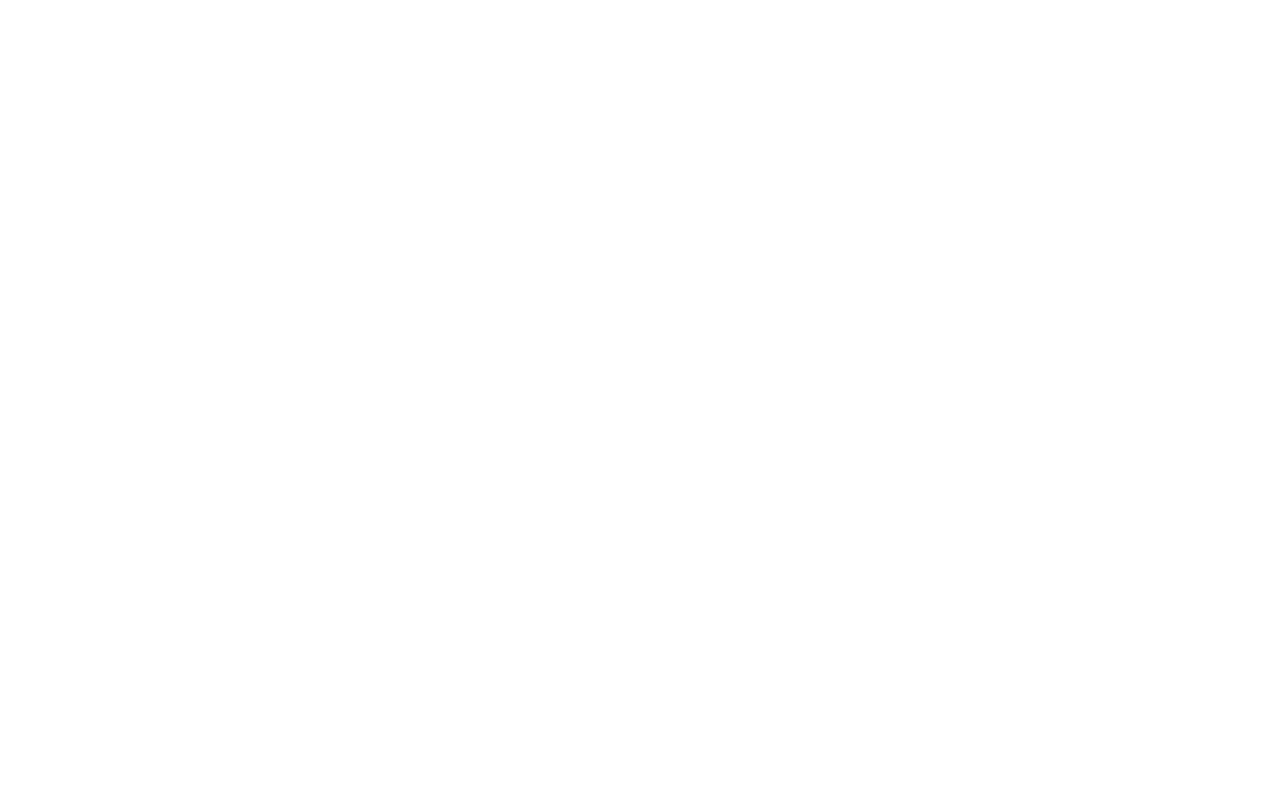
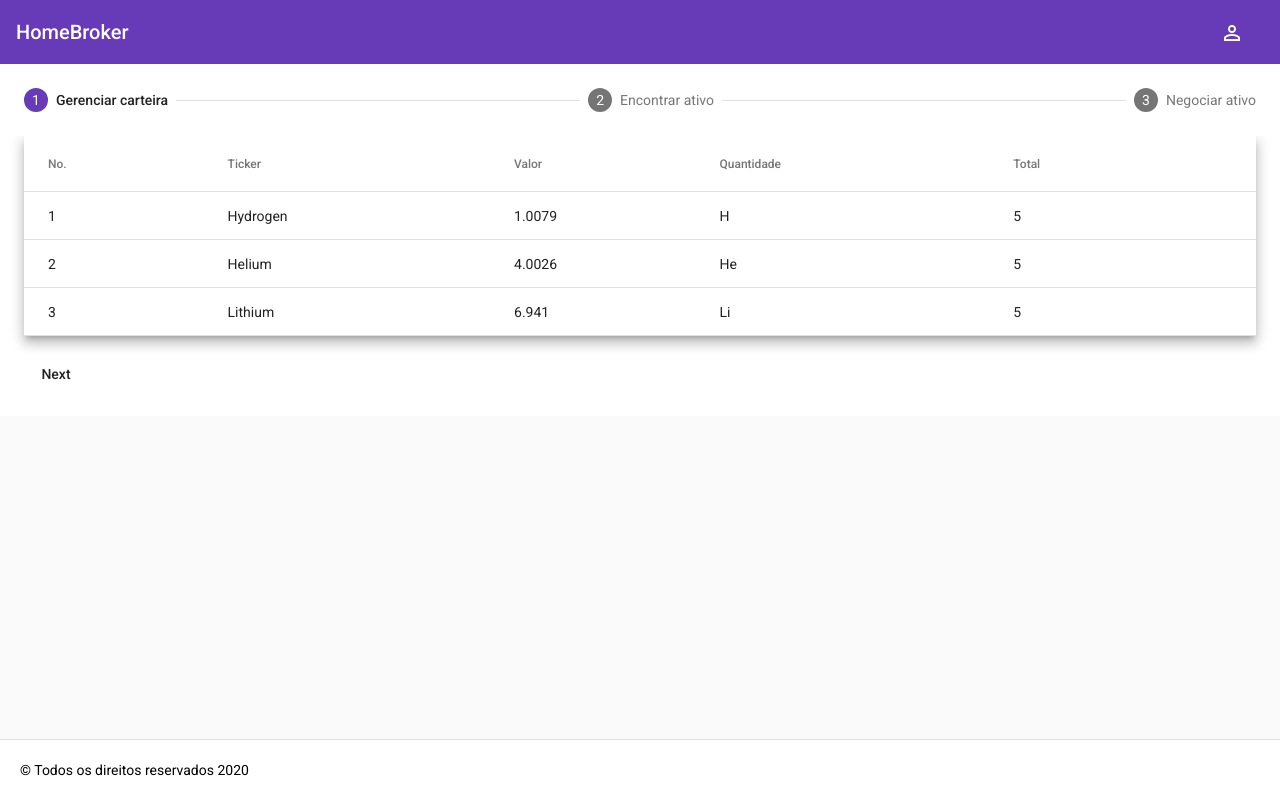
Before and after one commit to renanzulian/web-homebroker, an Angular app: page /buy in a window 1280 px wide. Before the commit this address led to /. Built offline with nearby package versions, Linux system fonts and the light colour scheme.

Commit message:
trabalhando no fluxo de compra de ações

```diff
--- a/src/app/app-routing.module.ts
+++ b/src/app/app-routing.module.ts
@@ -2,6 +2,7 @@ import { NgModule } from '@angular/core';
 import { Routes, RouterModule } from '@angular/router';
 import { DefaultComponent } from './layouts/default/default.component';
 import { HomeComponent } from './modules/home/home.component';
+import { ToBuyStonksComponent } from './modules/wallet/to-buy-stonks/to-buy-stonks.component';
 import { WalletComponent } from './modules/wallet/wallet.component';
 
 const routes: Routes = [
@@ -17,6 +18,10 @@ const routes: Routes = [
         path: 'wallet',
         component: WalletComponent,
       },
+      {
+        path: 'buy',
+        component: ToBuyStonksComponent,
+      },
     ],
   },
 ];
--- a/src/app/app.module.ts
+++ b/src/app/app.module.ts
@@ -5,6 +5,7 @@ import { AppRoutingModule } from './app-routing.module';
 import { AppComponent } from './app.component';
 import { BrowserAnimationsModule } from '@angular/platform-browser/animations';
 import { DefaultModule } from './layouts/default/default.module';
+import { MatFormFieldModule } from '@angular/material/form-field';
 
 @NgModule({
   declarations: [AppComponent],
@@ -13,6 +14,7 @@ import { DefaultModule } from './layouts/default/default.module';
     AppRoutingModule,
     BrowserAnimationsModule,
     DefaultModule,
+    MatFormFieldModule,
   ],
   providers: [],
   bootstrap: [AppComponent],
--- a/src/app/layouts/default/default.component.html
+++ b/src/app/layouts/default/default.component.html
@@ -1,7 +1,7 @@
 <app-header></app-header>
 
 <mat-drawer-container>
-    <mat-drawer mode="side" opened>
+    <mat-drawer mode="side" closed>
         <app-sidebar></app-sidebar>
     </mat-drawer>
     <mat-drawer-content>
--- /dev/null
+++ b/src/app/modules/wallet/to-buy-stonks/to-buy-stonks.component.css
@@ -0,0 +1,3 @@
+table {
+  width: 100%;
+}
--- /dev/null
+++ b/src/app/modules/wallet/to-buy-stonks/to-buy-stonks.component.html
@@ -0,0 +1,70 @@
+<mat-horizontal-stepper [linear]="isLinear" #stepper>
+  <mat-step>
+    <ng-template matStepLabel>Gerenciar carteira</ng-template>
+    <table mat-table [dataSource]="dataSource" class="mat-elevation-z8">
+      <!--- Note that these columns can be defined in any order.
+              The actual rendered columns are set as a property on the row definition" -->
+
+      <!-- Position Column -->
+      <ng-container matColumnDef="position">
+        <th mat-header-cell *matHeaderCellDef>No.</th>
+        <td mat-cell *matCellDef="let element">{{ element.position }}</td>
+      </ng-container>
+
+      <!-- Name Column -->
+      <ng-container matColumnDef="ticker">
+        <th mat-header-cell *matHeaderCellDef>Ticker</th>
+        <td mat-cell *matCellDef="let element">{{ element.ticker }}</td>
+      </ng-container>
+
+      <!-- Weight Column -->
+      <ng-container matColumnDef="value">
+        <th mat-header-cell *matHeaderCellDef>Valor</th>
+        <td mat-cell *matCellDef="let element">{{ element.value }}</td>
+      </ng-container>
+
+      <!-- Symbol Column -->
+      <ng-container matColumnDef="quantity">
+        <th mat-header-cell *matHeaderCellDef>Quantidade</th>
+        <td mat-cell *matCellDef="let element">{{ element.quantity }}</td>
+      </ng-container>
+
+      <ng-container matColumnDef="total">
+        <th mat-header-cell *matHeaderCellDef>Total</th>
+        <td mat-cell *matCellDef="let element">{{ element.total }}</td>
+      </ng-container>
+
+      <tr mat-header-row *matHeaderRowDef="displayedColumns"></tr>
+      <tr mat-row *matRowDef="let row; columns: displayedColumns"></tr>
+    </table>
+    <div style="padding-top: 20px;">
+      <button mat-button matStepperNext>Next</button>
+    </div>
+  </mat-step>
+  <mat-step [stepControl]="stonksFinderForm">
+    <form [formGroup]="stonksFinderForm">
+      <ng-template matStepLabel>Encontrar ativo</ng-template>
+      <mat-form-field>
+        <mat-label>Ticker</mat-label>
+        <input
+          matInput
+          formControlName="ticker"
+          placeholder="Ex: AAPL, IBMB34"
+          required
+        />
+      </mat-form-field>
+      <div>
+        <button mat-button matStepperPrevious>Back</button>
+        <button mat-button matStepperNext>Next</button>
+      </div>
+    </form>
+  </mat-step>
+  <mat-step>
+    <ng-template matStepLabel>Negociar ativo</ng-template>
+    <p>You are now done.</p>
+    <div>
+      <button mat-button matStepperPrevious>Back</button>
+      <button mat-button (click)="stepper.reset()">Reset</button>
+    </div>
+  </mat-step>
+</mat-horizontal-stepper>
--- /dev/null
+++ b/src/app/modules/wallet/to-buy-stonks/to-buy-stonks.component.ts
@@ -0,0 +1,30 @@
+import { Component, OnInit } from '@angular/core';
+import { FormBuilder, FormGroup, Validators } from '@angular/forms';
+
+const ELEMENT_DATA = [
+  { position: 1, ticker: 'Hydrogen', value: 1.0079, quantity: 'H', total: 5.00 },
+  { position: 2, ticker: 'Helium', value: 4.0026, quantity: 'He', total: 5.00 },
+  { position: 3, ticker: 'Lithium', value: 6.941, quantity: 'Li', total: 5.00 },
+];
+
+@Component({
+  selector: 'app-to-buy-stonks',
+  templateUrl: './to-buy-stonks.component.html',
+  styleUrls: ['./to-buy-stonks.component.css'],
+})
+export class ToBuyStonksComponent implements OnInit {
+  isLinear = true;
+  stonksFinderForm: FormGroup;
+
+  displayedColumns: string[] = ['position', 'ticker', 'value', 'quantity', 'total'];
+  dataSource = ELEMENT_DATA;
+
+  constructor(private _formBuilder: FormBuilder) {}
+
+  ngOnInit() {
+    this.stonksFinderForm = this._formBuilder.group({
+      ticker: ['', Validators.required],
+    });
+
+  }
+}
--- a/src/app/modules/wallet/wallet.component.html
+++ b/src/app/modules/wallet/wallet.component.html
@@ -19,6 +19,7 @@
         </mat-card-content>
         <mat-card-actions>
           <button mat-button>VISUALIZAR</button>
+          <button mat-button>NEGOCIAR</button>
         </mat-card-actions>
       </mat-card>
     </mat-grid-tile>
@@ -37,25 +38,13 @@
         </mat-card-content>
         <mat-card-actions>
           <button mat-button>VISUALIZAR</button>
+          <button mat-button>NEGOCIAR</button>
         </mat-card-actions>
       </mat-card>
     </mat-grid-tile>
     <mat-grid-tile>
-        <mat-card class="stonk">
-        <mat-card-header>
-          <mat-card-title>Shiba Inu</mat-card-title>
-          <mat-card-subtitle>Dog Breed</mat-card-subtitle>
-        </mat-card-header>
-        <mat-card-content>
-          <p>
-            The Shiba Inu is the smallest of the six original and distinct spitz breeds of dog from
-            Japan. A small, agile dog that copes very well with mountainous terrain, the Shiba Inu
-            was originally bred for hunting.
-          </p>
-        </mat-card-content>
-        <mat-card-actions>
-          <button mat-button>VISUALIZAR</button>
-        </mat-card-actions>
-      </mat-card>
+      <button mat-fab color="primary">
+        <mat-icon>add</mat-icon>
+      </button>
     </mat-grid-tile>
   </mat-grid-list>
--- a/src/app/modules/wallet/wallet.component.ts
+++ b/src/app/modules/wallet/wallet.component.ts
@@ -5,15 +5,7 @@ import { Component, OnInit } from '@angular/core';
   templateUrl: './wallet.component.html',
   styleUrls: ['./wallet.component.css'],
 })
-
 export class WalletComponent implements OnInit {
-  tiles = [
-    {text: 'One', cols: 3, rows: 1, color: 'lightblue'},
-    {text: 'Three', cols: 1, rows: 1, color: 'lightpink'},
-    {text: 'Four', cols: 1, rows: 1, color: '#DDBDF1'},
-    {text: 'Five', cols: 1, rows: 1, color: '#DDBDF0'},
-  ];
-
   constructor() {}
 
   ngOnInit(): void {}
```
Also changed, not shown: src/app/layouts/default/default.module.ts (+22 -1 lines), 1 other file (tests, documents, lock files or other folders).
